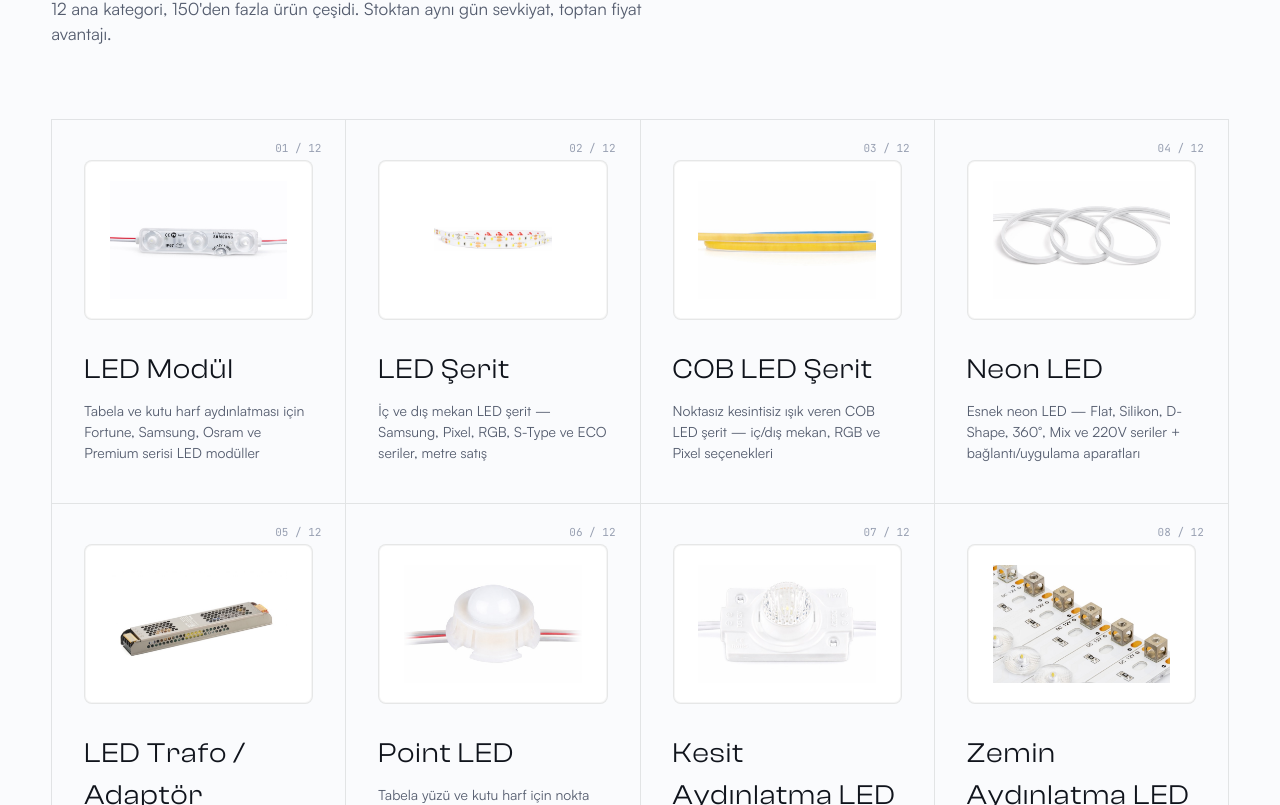
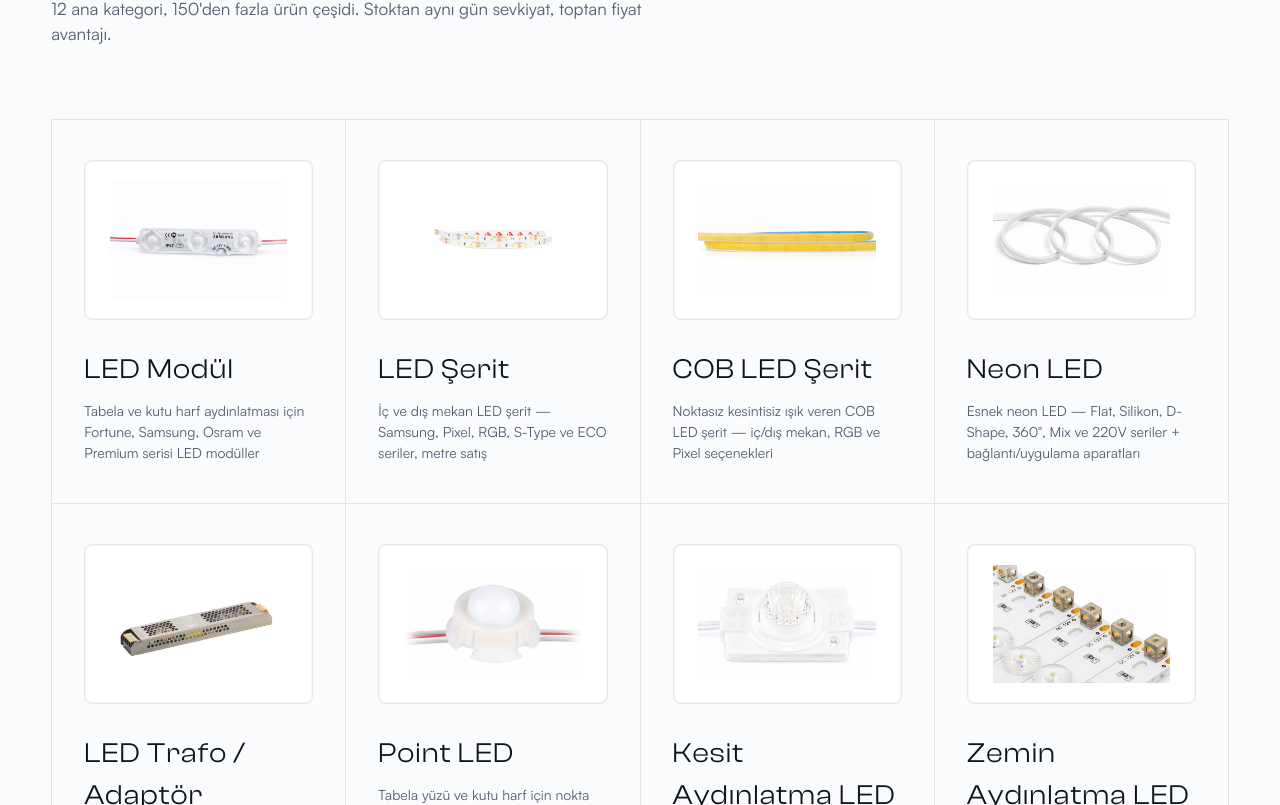
Before and after one commit to abdullahdurak69-afk/nadasled-web, a Next.js app: page / in a window 1280 px wide. Shown: the part 1715-2520 px from the top of the page. Built offline with nearby package versions, Linux system fonts and the light colour scheme; a web font is replaced by a local one.

Commit message:
refactor: ürün kartlarındaki '01 / 12' sayaç ibareleri kaldırıldı

```diff
--- a/src/app/urunler/page.tsx
+++ b/src/app/urunler/page.tsx
@@ -48,7 +48,7 @@ export default function UrunlerPage() {
               borderLeft: "1px solid var(--nadas-line2)",
             }}
           >
-            {products.map((p, i) => (
+            {products.map((p) => (
               <Link
                 key={p.slug}
                 href={`/urunler/${p.slug}`}
@@ -60,11 +60,6 @@ export default function UrunlerPage() {
                   background: "var(--nadas-bg)",
                 }}
               >
-                <div
-                  style={{ position: "absolute", top: "20px", right: "24px", fontFamily: "var(--font-mono)", fontSize: "11px", color: "var(--nadas-ink3)" }}
-                >
-                  {String(i + 1).padStart(2, "0")} / {String(products.length).padStart(2, "0")}
-                </div>
                 <div
                   className="relative overflow-hidden mb-6"
                   style={{
--- a/src/components/ProductGrid.tsx
+++ b/src/components/ProductGrid.tsx
@@ -41,7 +41,7 @@ export default function ProductGrid() {
             borderLeft: "1px solid var(--nadas-line2)",
           }}
         >
-          {products.map((p, i) => (
+          {products.map((p) => (
             <Link
               key={p.slug}
               href={`/urunler/${p.slug}`}
@@ -55,11 +55,6 @@ export default function ProductGrid() {
               onMouseEnter={(e) => ((e.currentTarget as HTMLElement).style.background = "var(--nadas-bg2)")}
               onMouseLeave={(e) => ((e.currentTarget as HTMLElement).style.background = "var(--nadas-bg)")}
             >
-              <div
-                style={{ position: "absolute", top: "20px", right: "24px", fontFamily: "var(--font-mono)", fontSize: "11px", color: "var(--nadas-ink3)" }}
-              >
-                {String(i + 1).padStart(2, "0")} / {String(products.length).padStart(2, "0")}
-              </div>
               {/* Product image — light plate so white-background photos look intentional */}
               <div
                 className="relative overflow-hidden mb-7"
```
